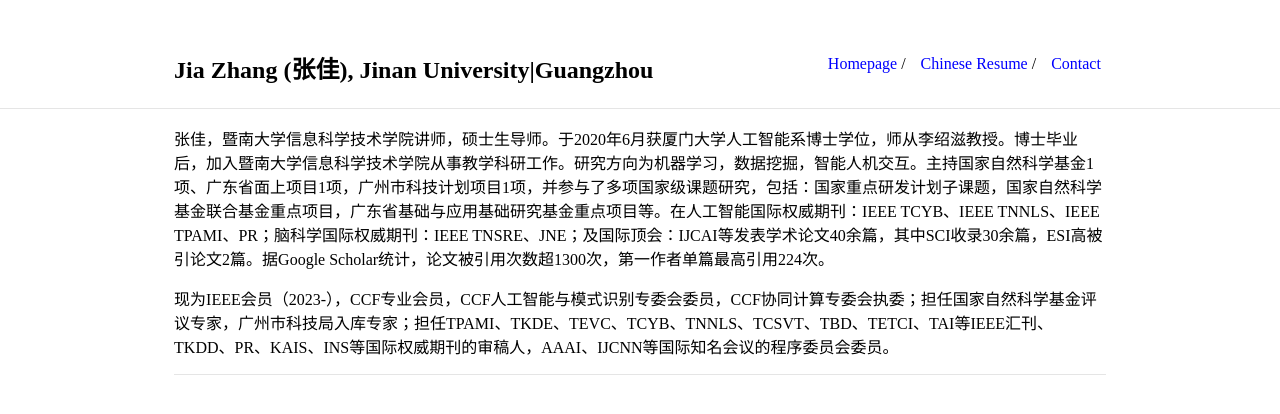
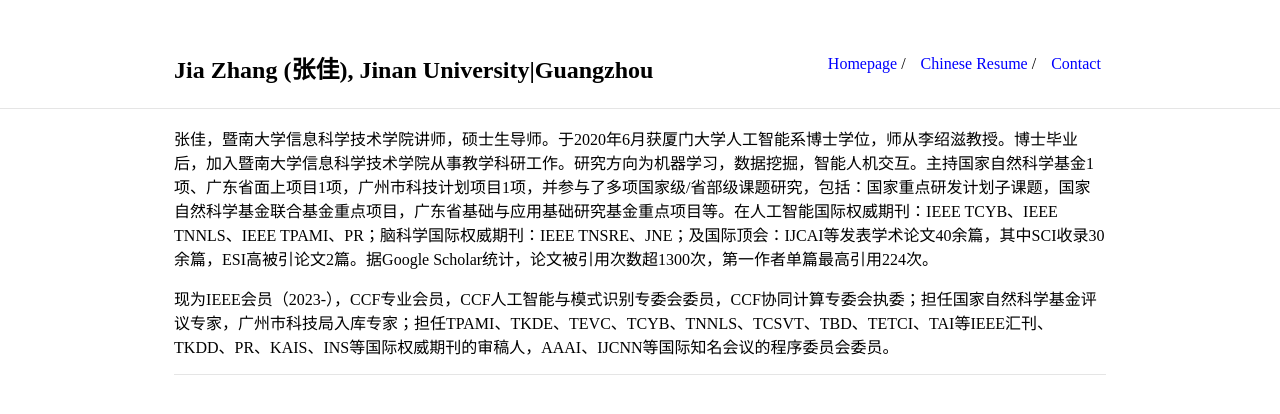
Before and after one commit to jiazhang-ml/jiazhang-ml.github.io, a Jekyll site: the page built from ch-resume.md, in a window 1280 px wide, cut to the strip 0-876 px from the top of the page. Shown: the top 414 px of the strip. Built offline with Jekyll 4.4.1, drawn with Linux system fonts in a browser that asks for light colours.

Commit message:
Update ch-resume.md

```diff
--- a/ch-resume.md
+++ b/ch-resume.md
@@ -3,6 +3,6 @@
 layout: default
 ---
 
-张佳，暨南大学信息科学技术学院讲师，硕士生导师。于2020年6月获厦门大学人工智能系博士学位，师从李绍滋教授。博士毕业后，加入暨南大学信息科学技术学院从事教学科研工作。研究方向为机器学习，数据挖掘，智能人机交互。主持国家自然科学基金1项、广东省面上项目1项，广州市科技计划项目1项，并参与了多项国家级课题研究，包括：国家重点研发计划子课题，国家自然科学基金联合基金重点项目，广东省基础与应用基础研究基金重点项目等。在人工智能国际权威期刊：IEEE TCYB、IEEE TNNLS、IEEE TPAMI、PR；脑科学国际权威期刊：IEEE TNSRE、JNE；及国际顶会：IJCAI等发表学术论文40余篇，其中SCI收录30余篇，ESI高被引论文2篇。据Google Scholar统计，论文被引用次数超1300次，第一作者单篇最高引用224次。
+张佳，暨南大学信息科学技术学院讲师，硕士生导师。于2020年6月获厦门大学人工智能系博士学位，师从李绍滋教授。博士毕业后，加入暨南大学信息科学技术学院从事教学科研工作。研究方向为机器学习，数据挖掘，智能人机交互。主持国家自然科学基金1项、广东省面上项目1项，广州市科技计划项目1项，并参与了多项国家级/省部级课题研究，包括：国家重点研发计划子课题，国家自然科学基金联合基金重点项目，广东省基础与应用基础研究基金重点项目等。在人工智能国际权威期刊：IEEE TCYB、IEEE TNNLS、IEEE TPAMI、PR；脑科学国际权威期刊：IEEE TNSRE、JNE；及国际顶会：IJCAI等发表学术论文40余篇，其中SCI收录30余篇，ESI高被引论文2篇。据Google Scholar统计，论文被引用次数超1300次，第一作者单篇最高引用224次。
 
 现为IEEE会员（2023-），CCF专业会员，CCF人工智能与模式识别专委会委员，CCF协同计算专委会执委；担任国家自然科学基金评议专家，广州市科技局入库专家；担任TPAMI、TKDE、TEVC、TCYB、TNNLS、TCSVT、TBD、TETCI、TAI等IEEE汇刊、TKDD、PR、KAIS、INS等国际权威期刊的审稿人，AAAI、IJCNN等国际知名会议的程序委员会委员。
```
